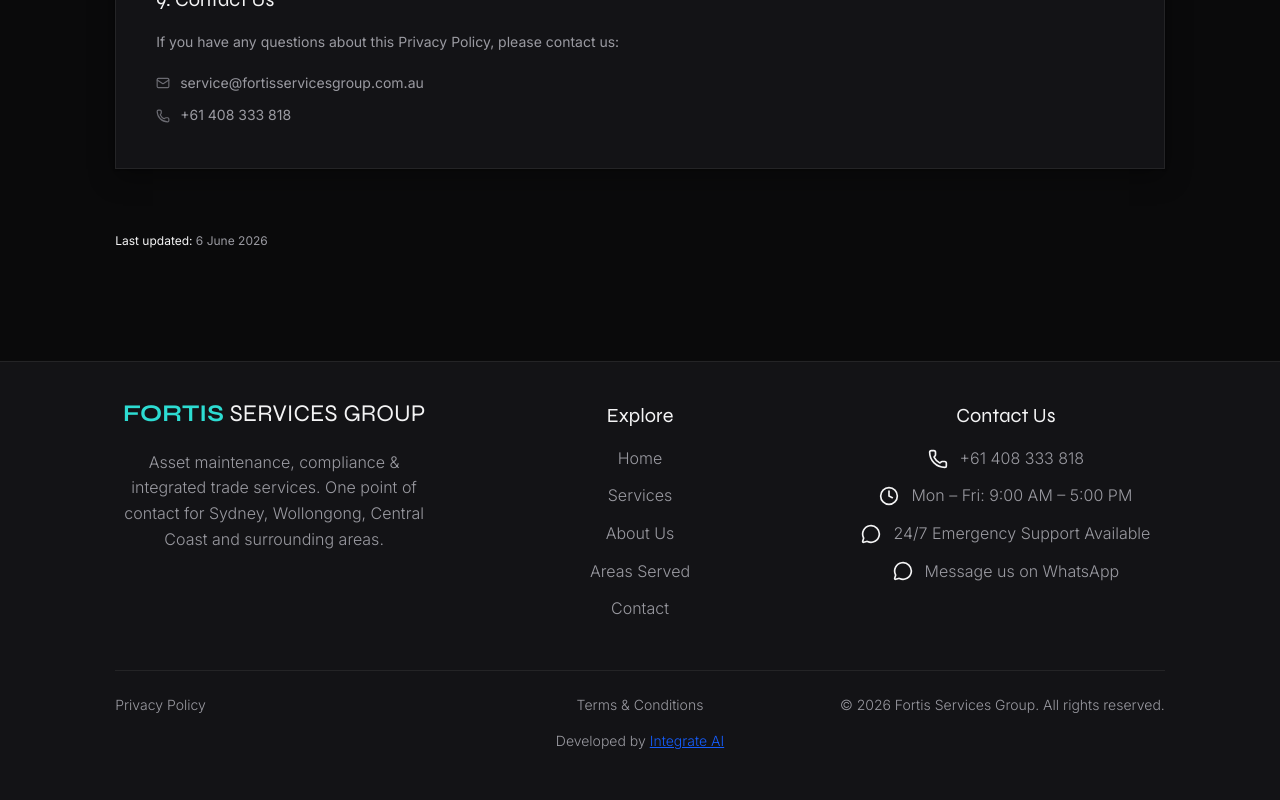
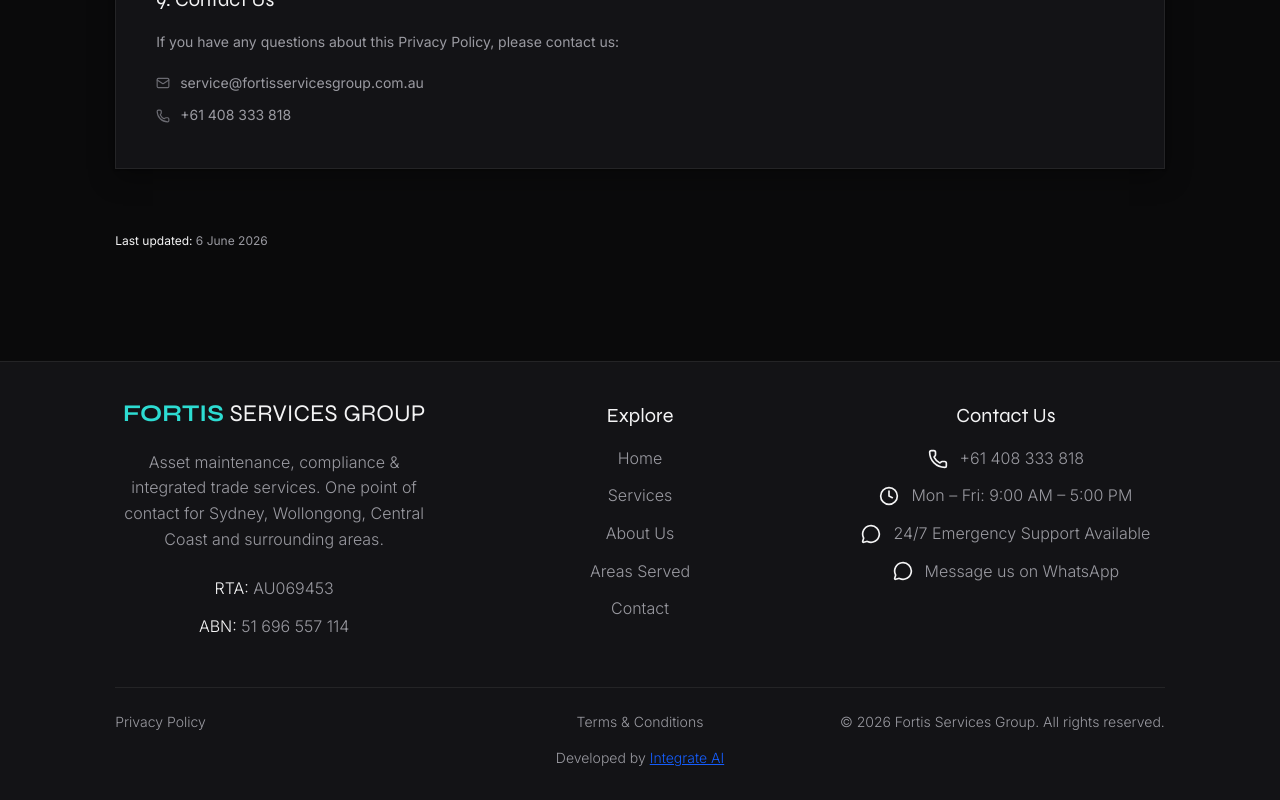
Before and after one commit to SaifHasnat27/Fortis-Services-Group, a Next.js app: page /policy in a window 1280 px wide. Shown: the part 1797-2597 px from the top of the page. Built offline with nearby package versions, Linux system fonts and the light colour scheme.

Commit message:
update: v2.3

```diff
--- a/components/layout/Footer.tsx
+++ b/components/layout/Footer.tsx
@@ -17,6 +17,17 @@ export default function Footer({ className = 'bg-base' }: { className?: string }
             <p className="text-[var(--text-secondary)] font-light max-w-sm text-pretty">
               Asset maintenance, compliance &amp; integrated trade services. One point of contact for {BUSINESS.serviceArea}.
             </p>
+            <div className="flex flex-col gap-3 text-[var(--text-secondary)] font-light">
+              <p><span className="text-[var(--text-primary)]">RTA:</span> {BUSINESS.rta}</p>
+              <a
+                href="https://abr.business.gov.au/ABN/View?abn=51696557114"
+                target="_blank"
+                rel="noopener noreferrer"
+                className="hover:text-[var(--text-primary)] transition-colors"
+              >
+                <span className="text-[var(--text-primary)]">ABN:</span> {BUSINESS.abn}
+              </a>
+            </div>
           </div>
 
           {/* Explore Links */}
--- a/lib/constants.ts
+++ b/lib/constants.ts
@@ -20,4 +20,6 @@ export const BUSINESS = {
   googleScriptUrl: "https://script.google.com/macros/s/AKfycbzYRohPJCS4RHJfxztGWRSSngiX7qm3Oc0-ay371EwTVf7P26b2r9FVxrIItN2TNZPu/exec",
   serviceArea: "Sydney, Wollongong, Central Coast and surrounding areas",
   mobileBreakpoint: 1023,
+  rta: "AU069453",
+  abn: "51 696 557 114",
 };
```
